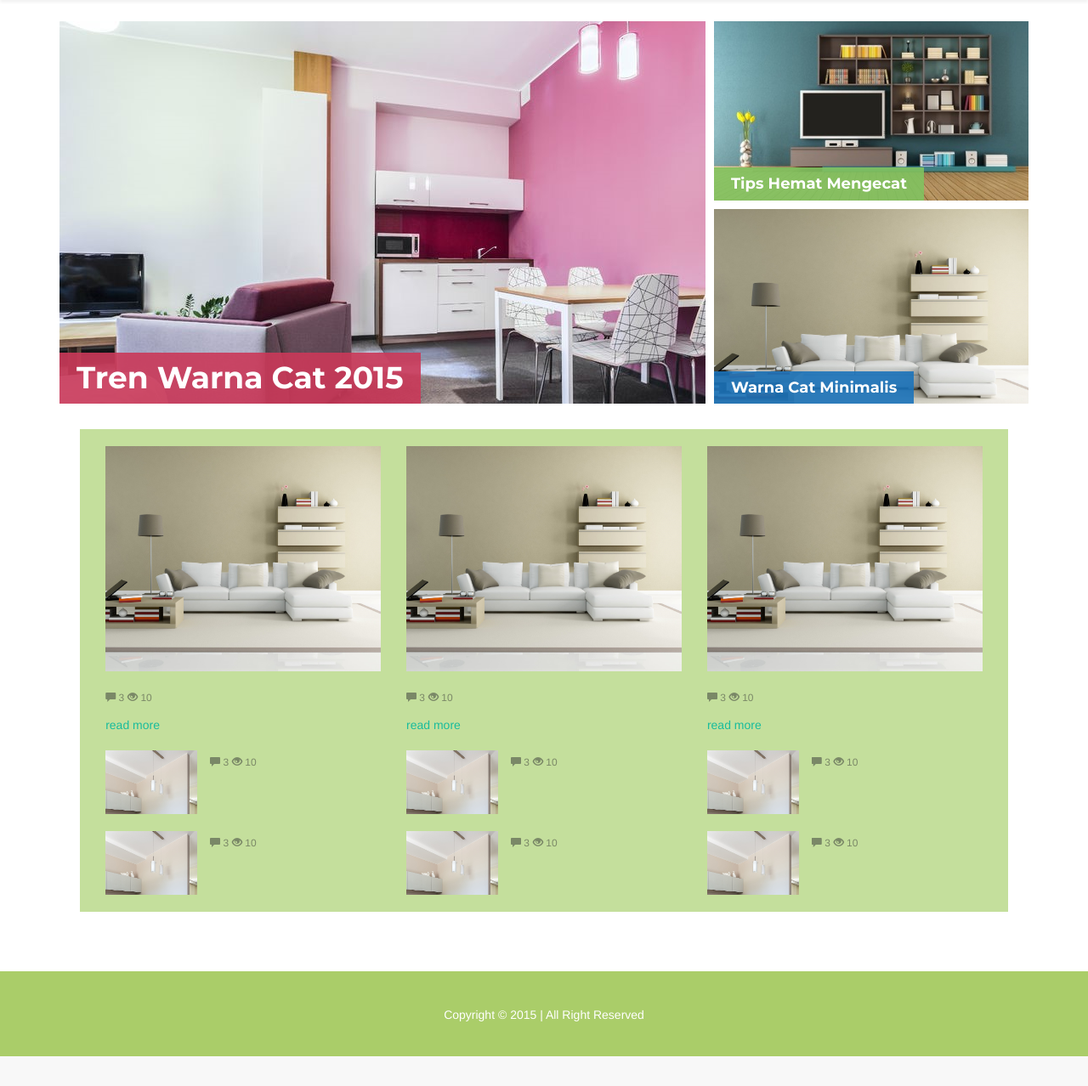
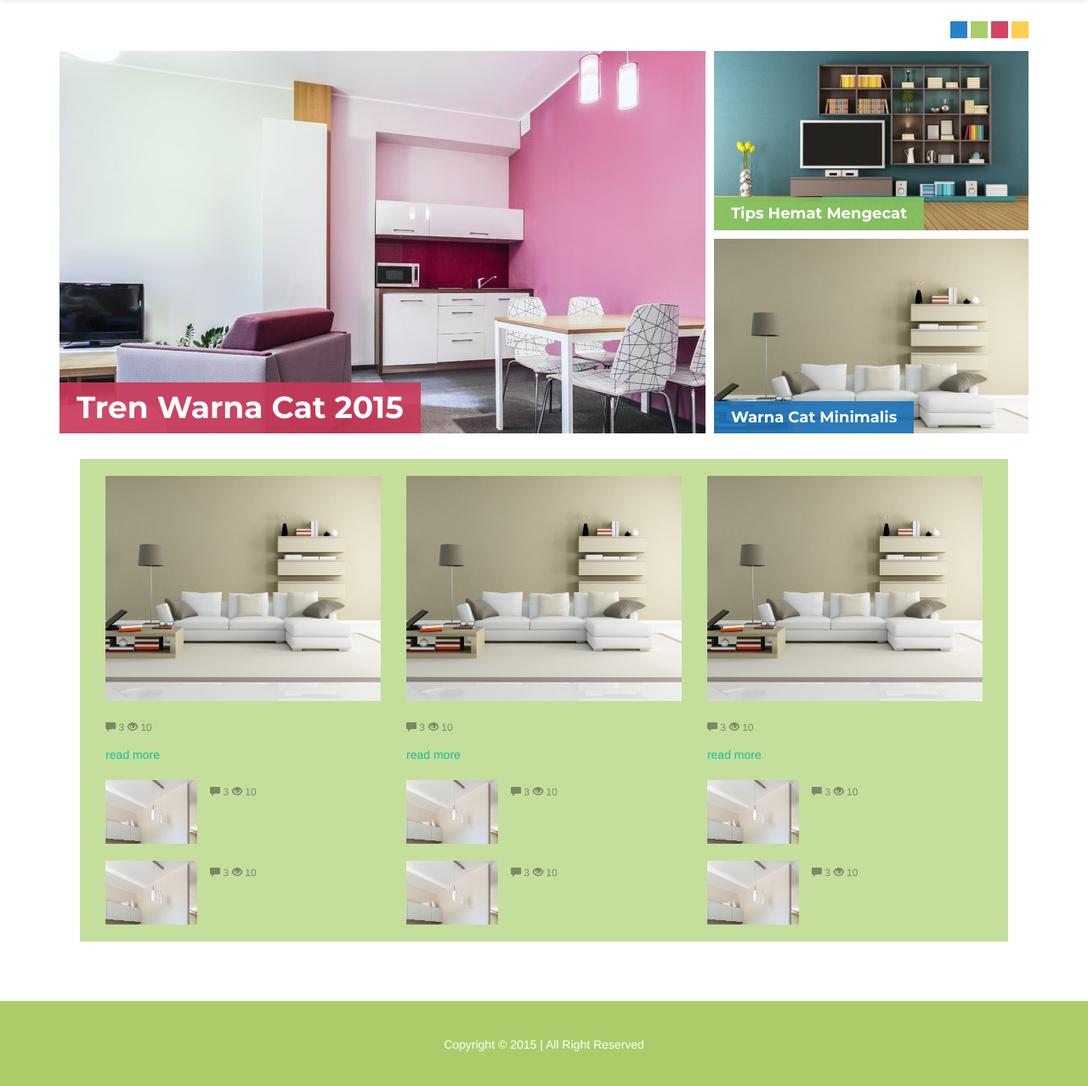
Before and after one commit to hokustudio/catylacweb, a CodeIgniter app: page /CI/ in a window 1280 px wide. Shown: the part 165-1443 px from the top of the page at 85% size. Before the commit the page ends 1408 px from the top, so only its background shows below. Run offline with CodeIgniter, Linux system fonts and the light colour scheme; data that the repository does not hold is empty; some libraries are stand-ins or nearby versions.

Commit message:
Edit alay

```diff
--- a/application/views/headerfooter/footer_view.php
+++ b/application/views/headerfooter/footer_view.php
@@ -1,5 +1,5 @@
         <footer class="text-center">
-            <div class="col-lg-12 panelFooter">
+            <div class="col-lg-12 panelFooter footerColor">
                 <div class="cpy">Copyright &copy; 2015 | All Right Reserved</div>
             </div>
         </footer>
--- a/application/views/headerfooter/header_view.php
+++ b/application/views/headerfooter/header_view.php
@@ -35,7 +35,7 @@
 <body>
 
     <!-- Navigation -->
-    <nav class="scndline navbar navbar-default navbar-fixed-top">
+    <nav class="scndline navbar navbar-default navbar-fixed-top headerColor">
         <div class="topline"></div>
         <div class="container">
 
@@ -93,3 +93,17 @@
                 <!-- /.navbar-collapse -->
         </div>
     </nav>
+   <div class="container" style="margin-top:120px;">
+        <div class="row">
+            <div class="col-md-12 col-lg-12">
+                <div class="switchCol">
+                    <ul>
+                        <li id="blueS" class="btn-switch"></li>
+                        <li id="greenS" class="btn-switch"></li>
+                        <li id="redS" class="btn-switch"></li>
+                        <li id="yellowS" class="btn-switch"></li>
+                    </ul>
+                </div>
+            </div>
+        </div>
+    </div>
--- a/application/views/home/home_view.php
+++ b/application/views/home/home_view.php
@@ -1,4 +1,4 @@
-<div class="container" style="margin-top:120px;">
+<div class="container">
             <div class="row">
                 <div class="col-md-12 col-lg-12">
                     <div class="img-left col-md-7 col-lg-8">
@@ -19,7 +19,7 @@
             </div>
             </div>
             <div class="row" style="margin-top:30px;">
-                <div class="col-md-10 col-md-offset-1" style="background-color:#c4df9c; padding-top:20px; padding-bottom:20px;">
+                <div class="col-md-10 col-md-offset-1 arbody bodyColor" style="padding-top:20px; padding-bottom:20px;">
                 <?php
                 $i=0; $j=0; $k=0;
                 while($i<3){
--- a/css/style.css
+++ b/css/style.css
@@ -360,7 +360,9 @@
     position: center center;
     margin-bottom: 10px;
 }
-
+.arbody{
+	background-color:#c4df9c;
+}
 .featured{
   font-size: 18px;
   text-transform:none;
@@ -411,3 +413,30 @@
     height: 80px;
 white-space:nowrap
 }
+
+.switchCol{
+	float: right;
+}
+
+.switchCol li{
+	display: inline-block;
+	list-style: none;
+}
+.btn-switch{
+	height: 20px;
+	width: 20px;
+	cursor: pointer;
+}
+
+#redS{
+	background-color: #d44464;
+}
+#blueS{
+	background-color: #2881c8;
+}
+#greenS{
+	background-color: #aacc69;
+}
+#yellowS{
+	background-color: #fece52;
+}
```
Also changed, not shown: css/freelancer.css (+76 -0 lines), js/cbpAnimatedHeader.js (+78 -1 lines).
